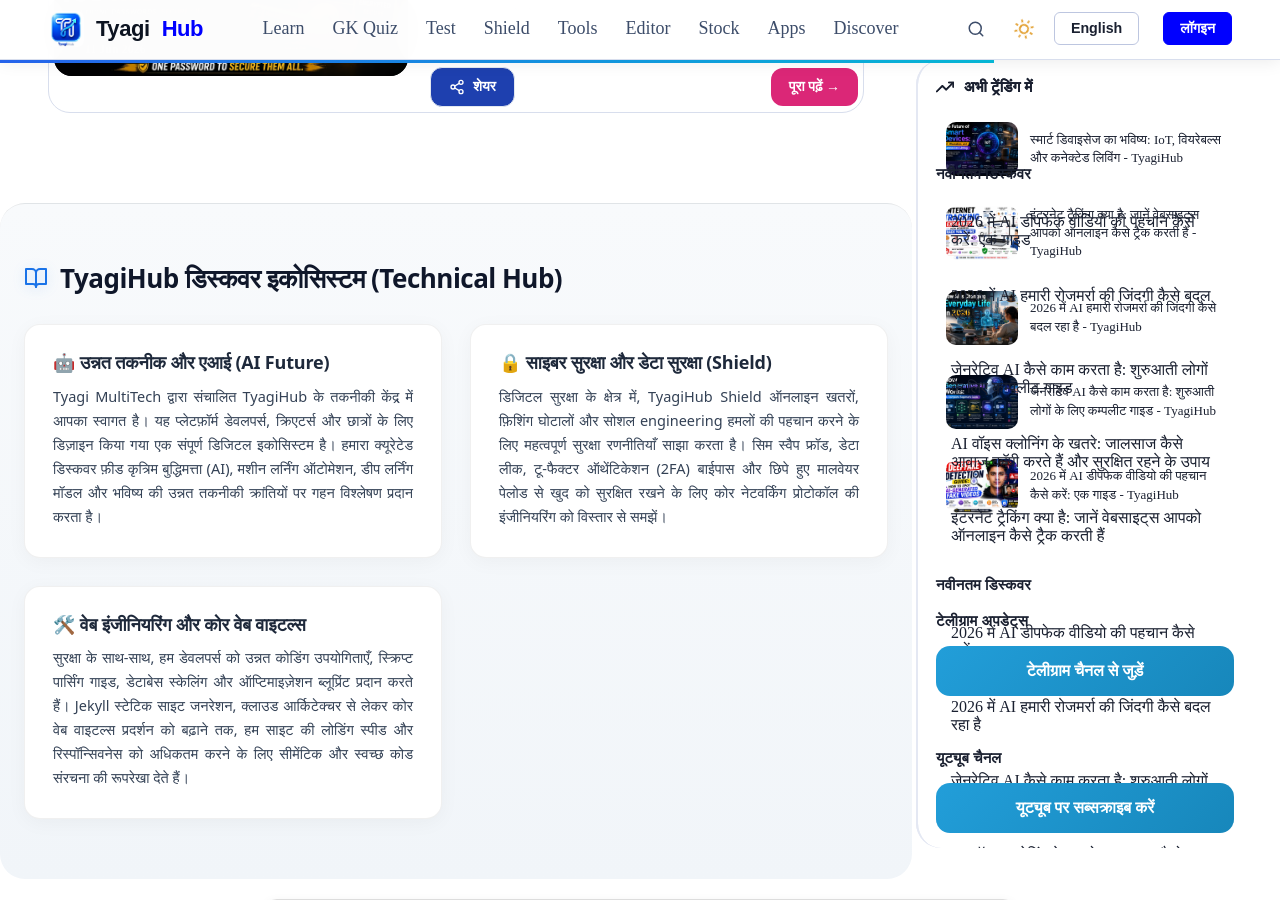
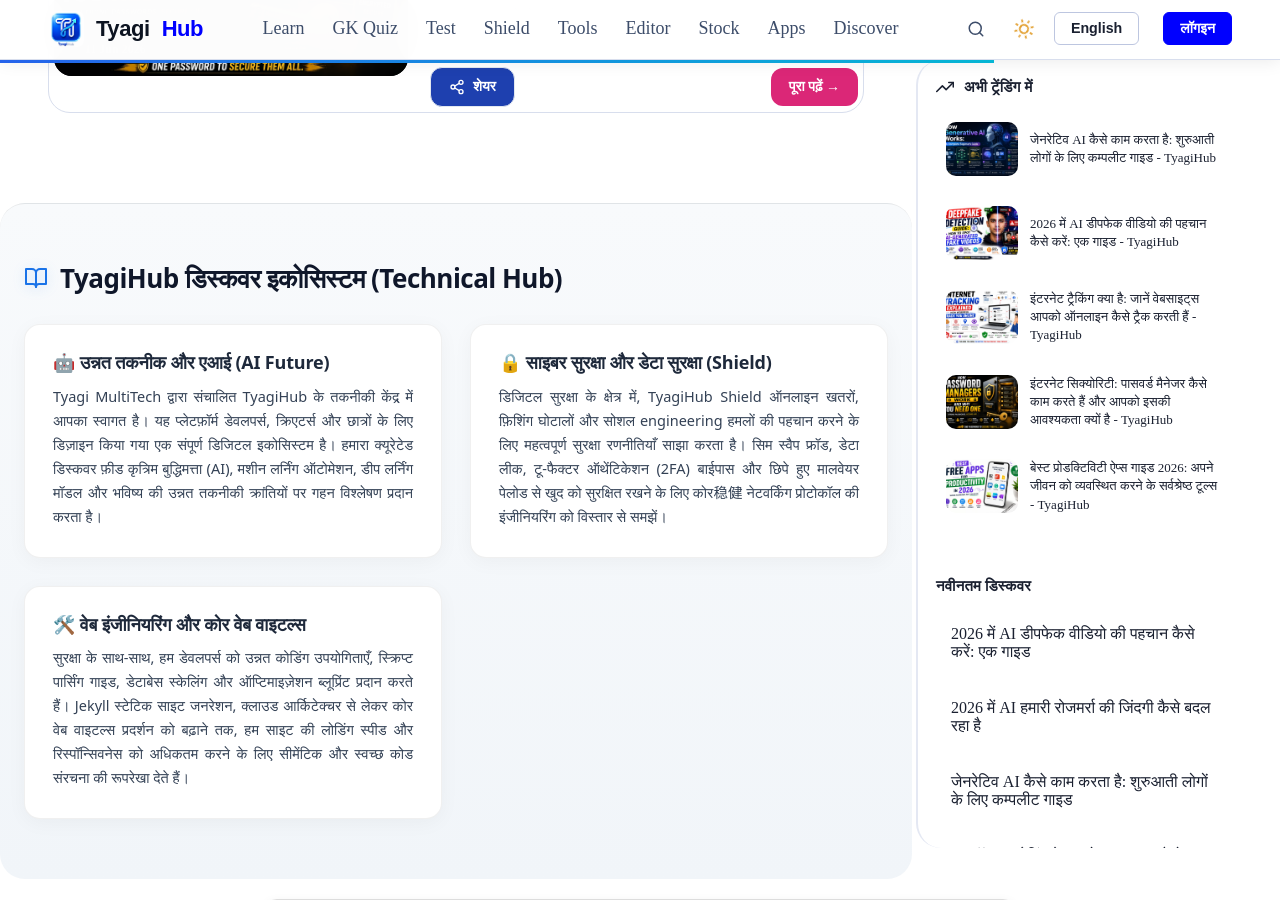
Before and after one commit to HimanshuTyagiJi/TyagiHub, a Jekyll site: the page built from hi/discover/index.html, in a window 1280 px wide and 900 px high, scrolled down 2720 px. Built offline with Jekyll 4.4.1, drawn with Linux system fonts in a browser that asks for light colours; comment, search, counter and statistics services are not loaded.

Commit message:
Update index.html

```diff
--- a/hi/discover/index.html
+++ b/hi/discover/index.html
@@ -87,8 +87,10 @@ extra_js:
     </div>
   </section>
 
+  <!-- Content Wrapper Matrix -->
   <div class="tc-wrapper container" style="display: flex; gap: 24px; margin-top: 20px; align-items: flex-start; flex-wrap: wrap;">
 
+    <!-- LEFT SIDE: Posts Grid Layout Engine -->
     <div class="tc-left" style="flex: 1; min-width: 300px; max-width: 100%;">
       <section class="section" style="padding: 0;">
         <div id="posts">
@@ -98,8 +100,8 @@ extra_js:
               {% assign sorted = site.posts_hi | sort: "date" | reverse %}
             {% else %}
               {% assign combined_posts = "" | split: "" %}
-              {% for p in site.posts %}{% assign combined_posts = combined_posts | push: p %}\n              {% endfor %}
-              {% for p in site.shield %}{% assign combined_posts = combined_posts | push: p %}\n              {% endfor %}
+              {% for p in site.posts %}{% assign combined_posts = combined_posts | push: p %}{% endfor %}
+              {% for p in site.shield %}{% assign combined_posts = combined_posts | push: p %}{% endfor %}
               {% assign sorted = combined_posts | sort: "date" | reverse %}
             {% endif %}
 
@@ -115,7 +117,7 @@ extra_js:
               {% else %}
                 {% assign p_cat_raw = p.category | default: "CyberSecurity" %}
                 {% assign clean_s = p.category | downcase %}
-                {% if clean_s == "cyber-security" or clean_s == "cybersecurity" %}{% assign clean_s = "cybersecurity" %}\n                {% endif %}
+                {% if clean_s == "cyber-security" or clean_s == "cybersecurity" %}{% assign clean_s = "cybersecurity" %}{% endif %}
                 {% assign data_cats = clean_s | append: " " %}
               {% endif %}
 
@@ -189,10 +191,11 @@ extra_js:
       </section>
     </div>
 
-    {% include sidebars/discover-sidebar.html %}
+    <!-- 🔴 REDUNDANT SIDEBAR REMOVED FROM HERE TO PREVENT DOUBLE RENDERING CRASH -->
 
   </div>
 
+  <!-- POSITION MATCHED: Text-to-Code Ratio Insights Block -->
   <section class="discover-insights-section">
     <div class="container discover-insights-container">
       <h2 class="discover-insights-main-title">
@@ -212,7 +215,7 @@ extra_js:
         <div class="discover-insights-col">
           <h3 class="discover-insights-col-title">🔒 साइबर सुरक्षा और डेटा सुरक्षा (Shield)</h3>
           <p class="discover-insights-text">
-            डिजिटल सुरक्षा के क्षेत्र में, TyagiHub Shield ऑनलाइन खतरों, फ़िशिंग घोटालों और सोशल engineering हमलों की पहचान करने के लिए महत्वपूर्ण सुरक्षा रणनीतियाँ साझा करता है। सिम स्वैप फ्रॉड, डेटा लीक, टू-फैक्टर ऑथेंटिकेशन (2FA) बाईपास और छिपे हुए मालवेयर पेलोड से खुद को सुरक्षित रखने के लिए कोर नेटवर्किंग प्रोटोकॉल की इंजीनियरिंग को विस्तार से समझें।
+            डिजिटल सुरक्षा के क्षेत्र में, TyagiHub Shield ऑनलाइन खतरों, फ़िशिंग घोटालों और सोशल engineering हमलों की पहचान करने के लिए महत्वपूर्ण सुरक्षा रणनीतियाँ साझा करता है। सिम स्वैप फ्रॉड, डेटा लीक, टू-फैक्टर ऑथेंटिकेशन (2FA) बाईपास और छिपे हुए मालवेयर पेलोड से खुद को सुरक्षित रखने के लिए कोर稳健 नेटवर्किंग प्रोटोकॉल की इंजीनियरिंग को विस्तार से समझें।
           </p>
         </div>
         <div class="discover-insights-col">
```
